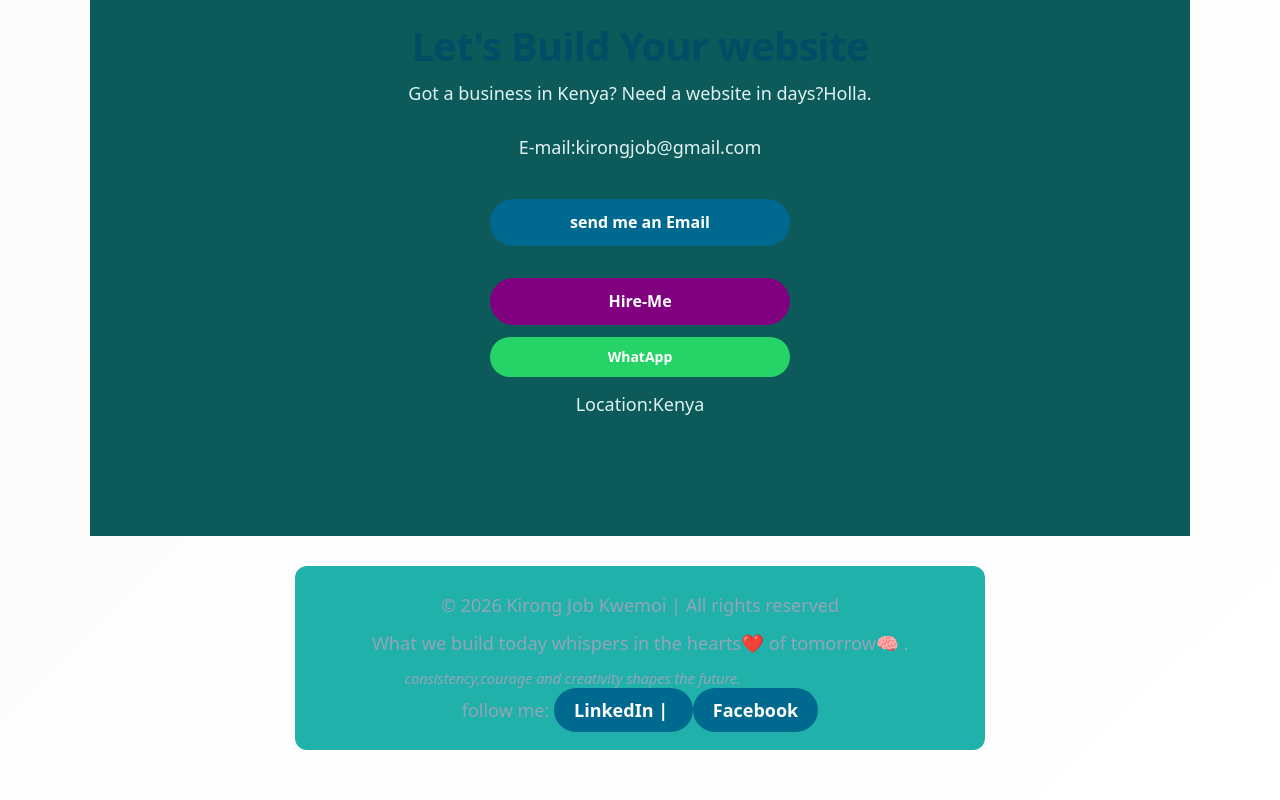
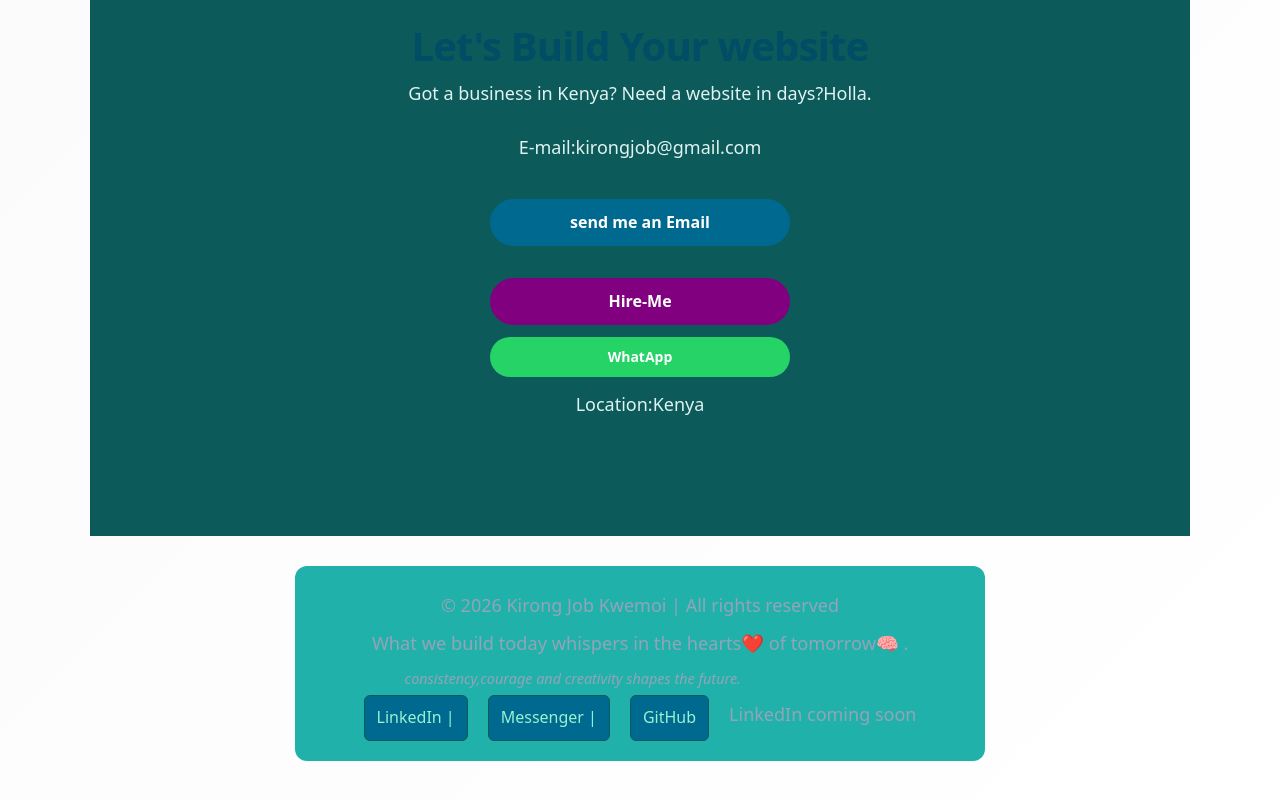
Before and after one commit to JobKwemoi/jobkwemoi.github.io, a plain HTML site: page index.html in a window 1280 px wide. Shown: the part 4429-5229 px from the top of the page. Drawn offline with Linux system fonts and the light colour scheme.

Commit message:
Update index.html

```diff
--- a/index.html
+++ b/index.html
@@ -810,12 +810,15 @@ text-decoration:underline;
   <p class="footer-text">&copy 2026 Kirong Job Kwemoi | All rights reserved</p>
   <p class="heartbeat">What we build today whispers in the hearts❤️ of tomorrow🧠 .</p>
   <p class="footer-hover">consistency,courage and creativity shapes the future.</p>
-  <p>follow me:
+  <div class ="social-links">
   <a
   href="https://www.LinkedIn.com/in/JobWhite" target="_blank">LinkedIn
   |
-  <a href="https://www.Facebook.com/in/JobWhite" target="_blank">Facebook</a>
-  </p>
+  <a href="https://m.me/JobWhite" target="_blank">Messenger
+  |
+  <a href="https://github.com/JobKwemoi" target= "_blank">GitHub</a>
+
+<p>LinkedIn coming soon</p>
 </footer>
 <!--scroll to top button -->
 <button id="scrollTopBtn">ij Top</button>
```
